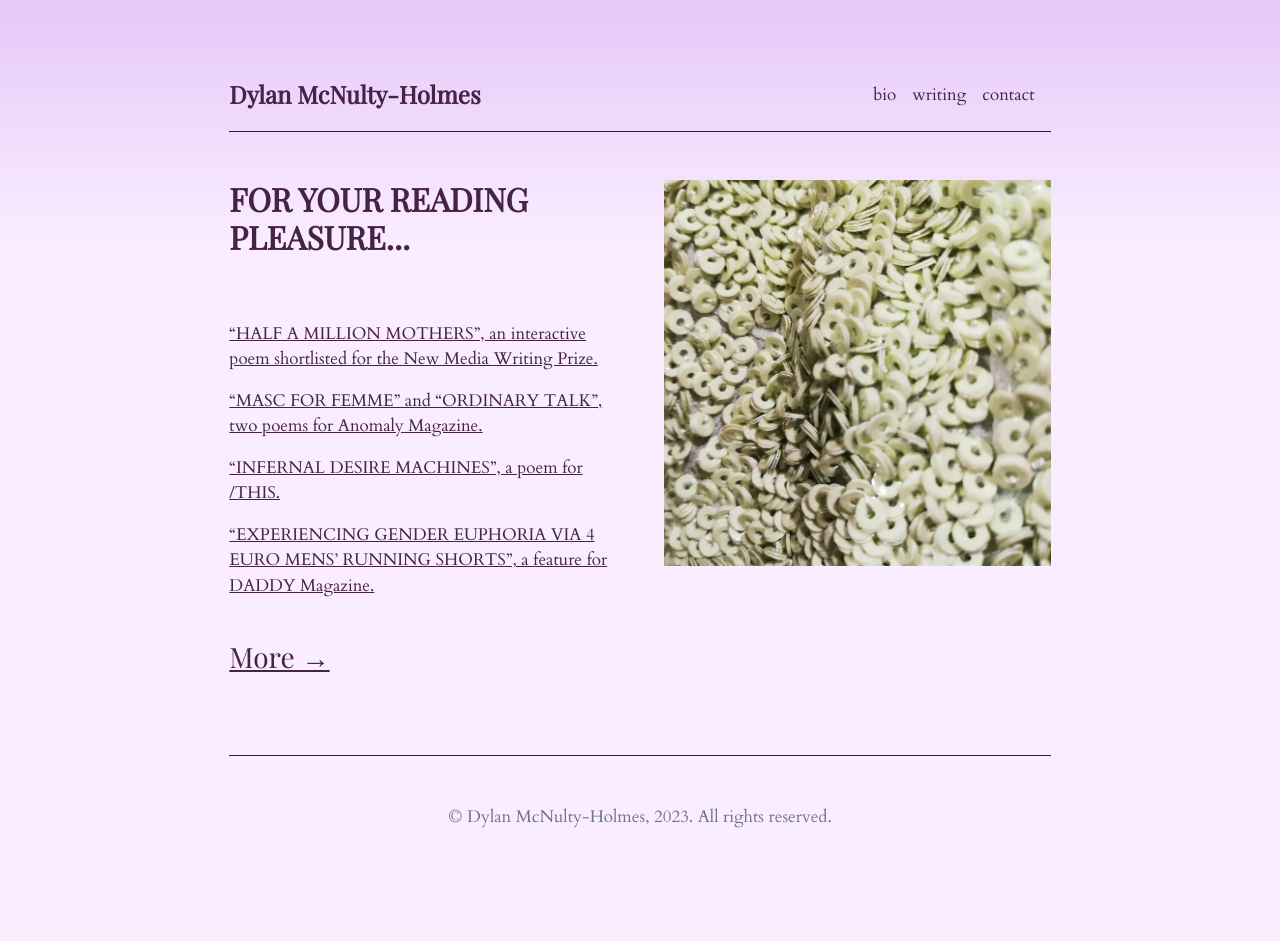
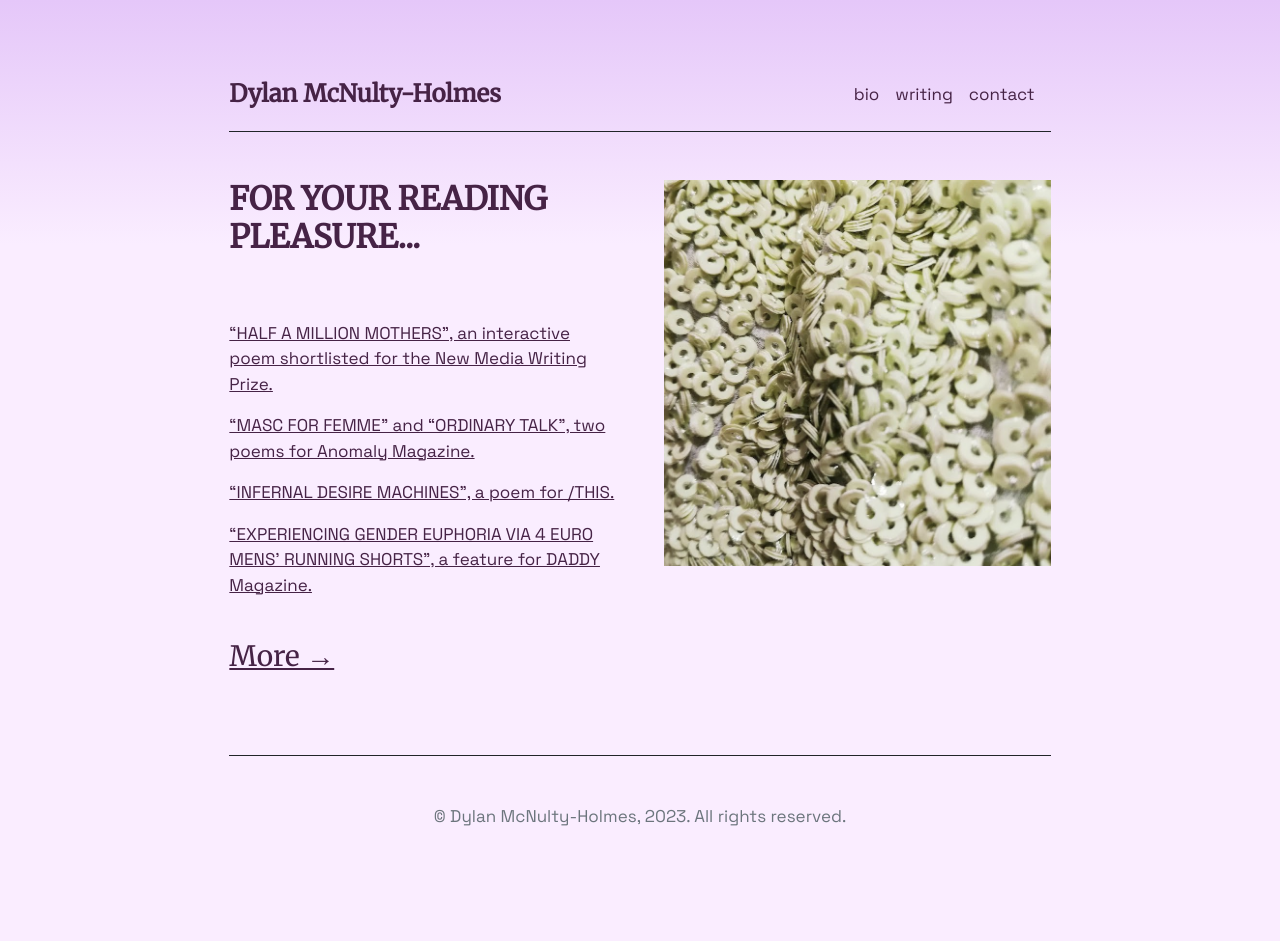
Before and after one commit to dyl-amh/website, a Jekyll site: the page built from index.md, in a window 1280 px wide. Built offline with Jekyll 4.4.1, drawn with Linux system fonts in a browser that asks for light colours.

Commit message:
Change fonts

```diff
--- a/_includes/head.html
+++ b/_includes/head.html
@@ -9,7 +9,7 @@
   <link rel="shortcut icon" href="{{ site.github.url }}/assets/favicon.ico">
   <link rel="preconnect" href="https://fonts.googleapis.com">
   <link rel="preconnect" href="https://fonts.gstatic.com" crossorigin>
-  <link href="https://fonts.googleapis.com/css2?family=Cardo:ital@0;1&family=Playfair+Display&family=Raleway&family=Source+Sans+Pro:ital,wght@0,400;0,900;1,900&display=swap" rel="stylesheet">
+  <link href="https://fonts.googleapis.com/css2?family=Merriweather:wght@300;400&family=Space+Grotesk:wght@300;400&display=swap" rel="stylesheet">
     <style>
     .wrapingimage
     {
--- a/_sass/main.scss
+++ b/_sass/main.scss
@@ -2,8 +2,8 @@ $background:linear-gradient(180deg, #e5c7f9 0%, #faedff 26%);
 
 
 $bodyColor: #462346;
-$bodyFont: 'Cardo', serif, "Helvetica Neue", Helvetica, Arial, sans-serif, "Apple Color Emoji","Segoe UI Emoji","Segoe UI Symbol";
-$headerFont: 'Playfair Display', serif, 'Open Sans', sans-serif, "Apple Color Emoji","Segoe UI Emoji","Segoe UI Symbol";
+$bodyFont: 'Space Grotesk', sans-serif, "Helvetica Neue", Helvetica, Arial, sans-serif, "Apple Color Emoji","Segoe UI Emoji","Segoe UI Symbol";
+$headerFont: 'Merriweather', serif, 'Open Sans', sans-serif, "Apple Color Emoji","Segoe UI Emoji","Segoe UI Symbol";
 $linkColor: #462346!important;
 $headerColor: #462346;
 
```
Also changed, not shown: 4 other files.
